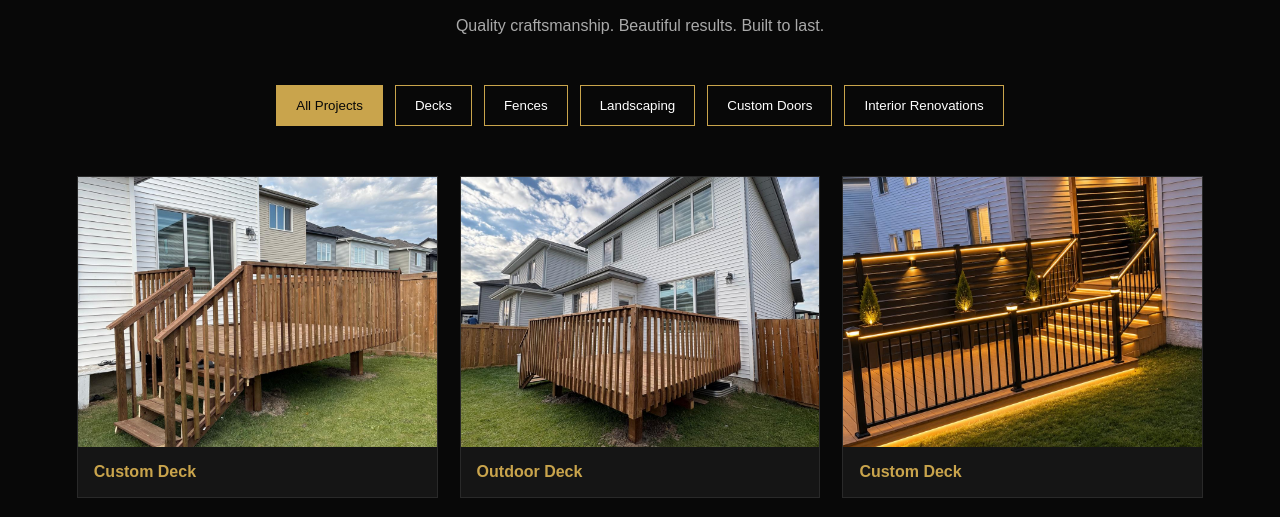
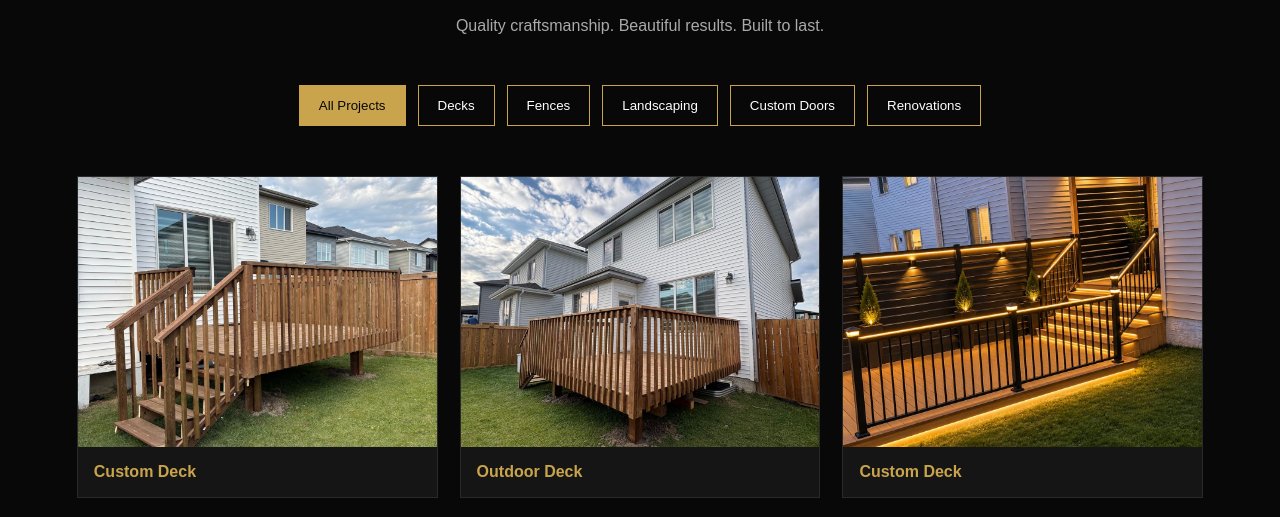
Before and after one commit to harmandhilwan4412-dotcom/hustler-brothers-website, a plain HTML site: page gallery.html in a window 1280 px wide. Shown: the part 228-745 px from the top of the page. Drawn offline with Linux system fonts and the light colour scheme.

Commit message:
Update button text for interior renovations

```diff
--- a/gallery.html
+++ b/gallery.html
@@ -208,7 +208,7 @@
     <button data-filter="fences">Fences</button>
     <button data-filter="landscaping">Landscaping</button>
     <button data-filter="doors">Custom Doors</button>
-    <button data-filter="interiors">Interior Renovations</button>
+    <button data-filter="interiors">Renovations</button>
 </div>
 
 <section class="gallery">
```
